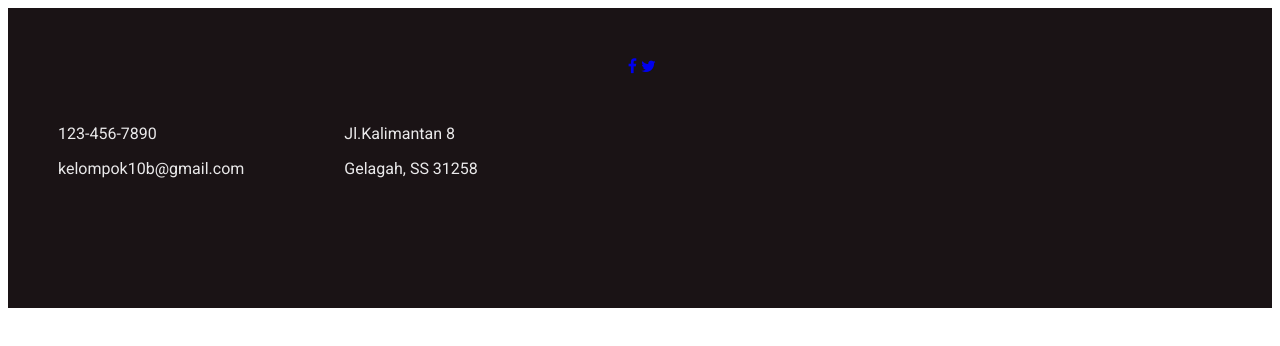
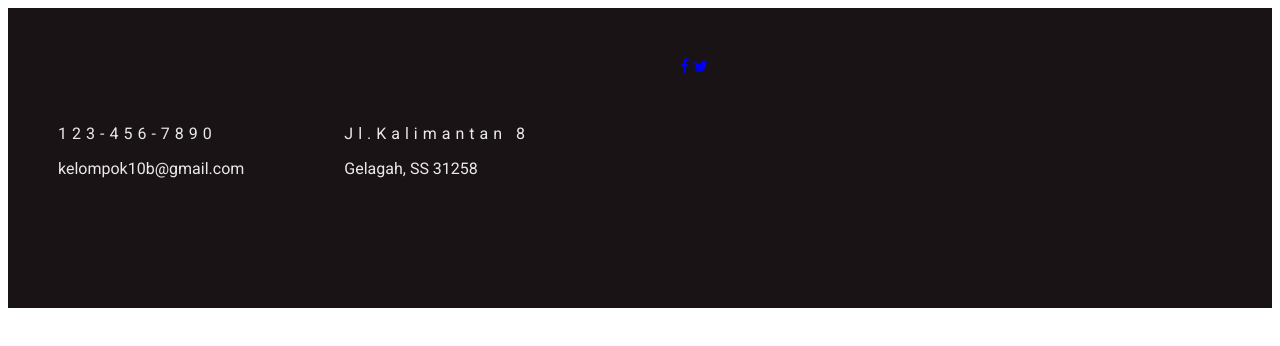
Before and after one commit to Ilmialiyah/Team10b, a plain HTML site: page Index.html in a window 1280 px wide. Drawn offline with Linux system fonts and the light colour scheme.

Commit message:
spasi footer

```diff
--- a/stylesheet.css
+++ b/stylesheet.css
@@ -19,6 +19,10 @@ p {
     font-family: 'Roboto', sans-serif;
 }
 
+.atas {
+    letter-spacing: 5px;
+}
+
 .btn-sosmed {
     color: #fff;
     padding-bottom: 20px;
```
